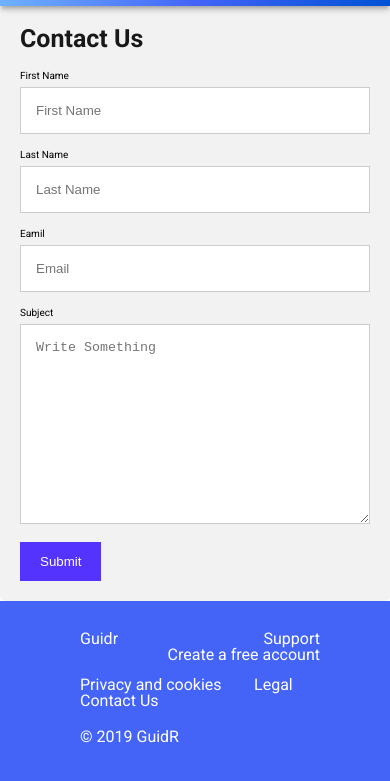
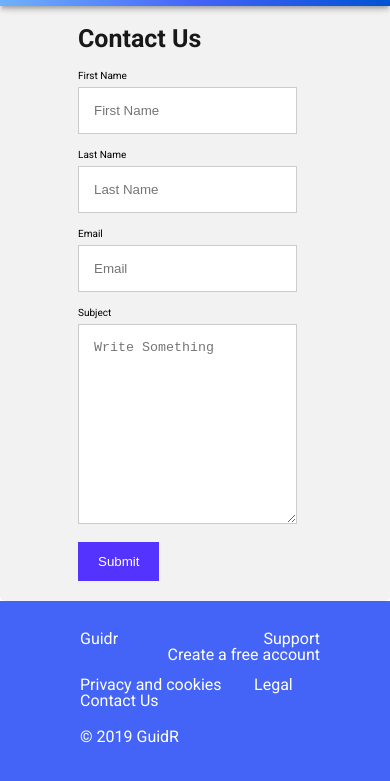
Before and after one commit to guidr-donald-coleman-benjamin-doyle/Guidr, a plain HTML site: page contacts.html in a window 390 px wide. Shown: the part 73-854 px from the top of the page. Drawn offline with Linux system fonts and the light colour scheme.

Commit message:
Contact tablet added

```diff
--- a/Less/contacts.less
+++ b/Less/contacts.less
@@ -14,6 +14,10 @@ input[type=text], select, textarea {
 
   @media @phone {
     width: 100%;
+  }
+
+  @media (max-width:800px) {
+    width: 75%;
   }
 }
 
@@ -39,4 +43,8 @@ input[type=submit]:hover {
   @media @phone {
     padding-left: 20px;
   }
+
+  @media (max-width: 800px){
+    padding-left: 20%;
+  }
 }
--- a/contacts.html
+++ b/contacts.html
@@ -55,7 +55,7 @@
     <label for="lname">Last Name</label> <br>
     <input type="text" id="lname" name="lastname" placeholder="Last Name" required> <br>
 
-    <label for="email">Eamil</label> <br>
+    <label for="email">Email</label> <br>
     <input type="text" id="email" name="email" placeholder="Email" required> <br>
 
     <label for="subject">Subject</label> <br>
```
Also changed, not shown: CSS/index.css.
